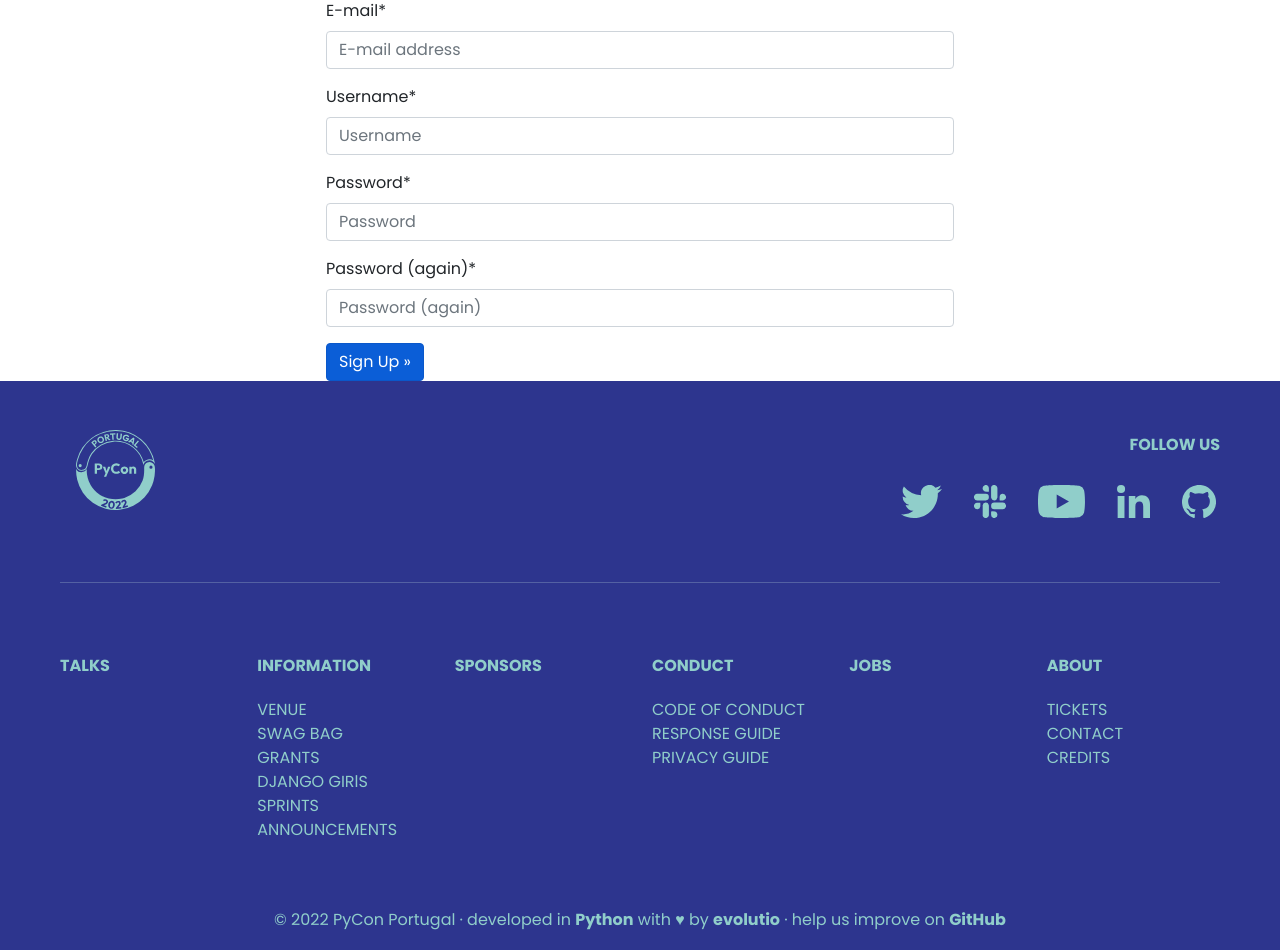
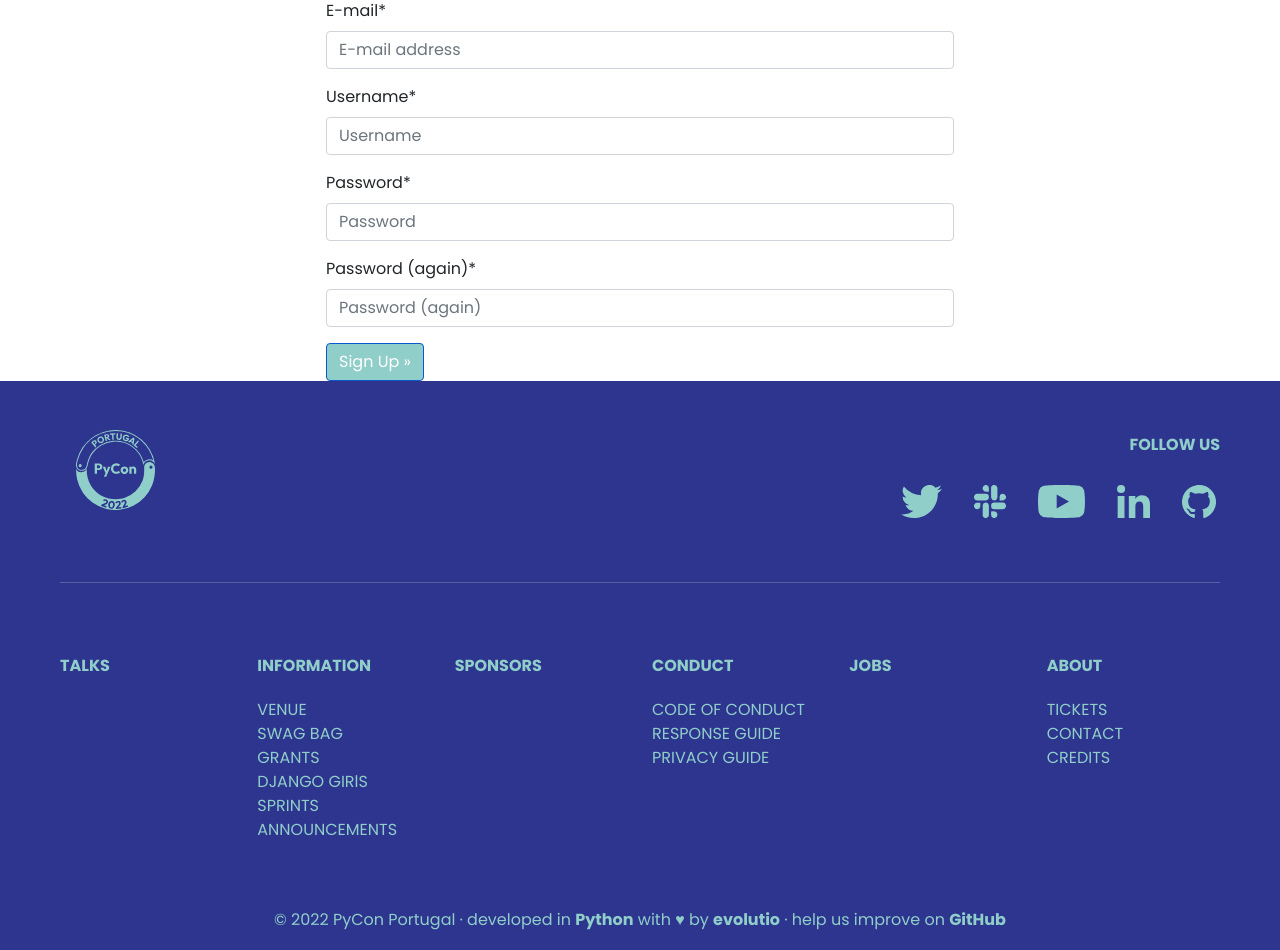
Before and after one commit to pyconpt/2022, a Django app: page /accounts/signup/ in a window 1280 px wide, with the pointer over the restyled element. Shown: the part 283-1233 px from the top of the page. Run offline with Django 3.2, Linux system fonts and the light colour scheme; style sheets or scripts are compiled from the project's sources; parts of the project's set-up code (start-up, migrations or seed data) failed here and were passed over; some libraries are stand-ins or nearby versions.

Commit message:
add button hover effect

```diff
--- a/pycon_portugal_2022/static/sass/project.scss
+++ b/pycon_portugal_2022/static/sass/project.scss
@@ -96,3 +96,10 @@ img.hotel {
   width: auto;
   height: auto;
 }
+
+//
+
+button:hover {
+  color: white !important;
+  background-color: base.$BgLightGreen !important;
+}
```
